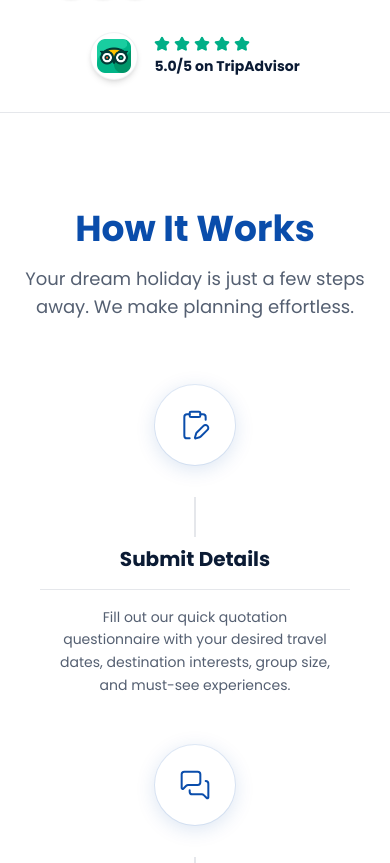
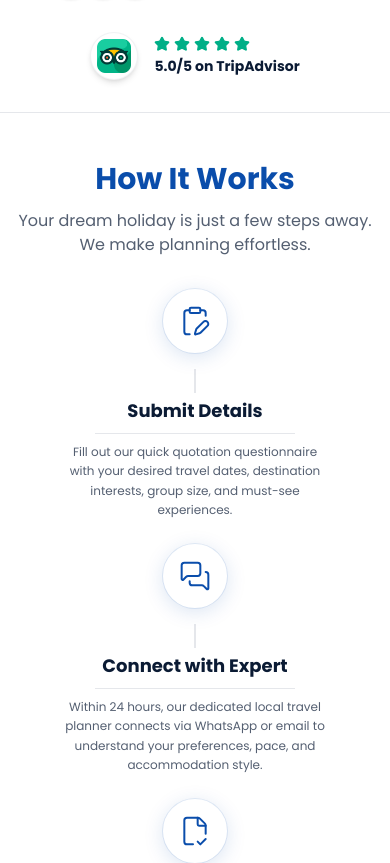
Before and after one commit to chithilamanul1/oceanway-tours-, a Next.js app: page / in a window 390 px wide. Shown: the part 841-1704 px from the top of the page. Built offline with nearby package versions, Linux system fonts and the light colour scheme.

Commit message:
Optimize HowItWorks section vertical spacing for mobile screens

```diff
--- a/src/components/home/HowItWorks.tsx
+++ b/src/components/home/HowItWorks.tsx
@@ -13,31 +13,31 @@ export default function HowItWorks() {
   ];
 
   return (
-    <section className="py-24 bg-white overflow-hidden">
-      <div className="container mx-auto px-6">
+    <section className="py-12 md:py-24 bg-white overflow-hidden">
+      <div className="container mx-auto px-4 md:px-6">
         <ScrollReveal direction="up">
-          <div className="text-center mb-16">
-            <h2 className="text-4xl md:text-5xl font-bold text-brand mb-4 font-display">How It Works</h2>
-            <p className="text-forest/70 text-lg">
+          <div className="text-center mb-8 md:mb-16">
+            <h2 className="text-3xl md:text-5xl font-bold text-brand mb-3 md:mb-4 font-display">How It Works</h2>
+            <p className="text-forest/70 text-base md:text-lg">
               Your dream holiday is just a few steps away. We make planning effortless.
             </p>
           </div>
         </ScrollReveal>
 
-        <div className="relative mt-16 max-w-6xl mx-auto px-4">
+        <div className="relative mt-8 md:mt-16 max-w-6xl mx-auto px-2 md:px-4">
           {/* Connecting Line */}
           <div className="hidden md:block absolute top-[40px] left-[12%] right-[12%] h-[2px] bg-line z-0" />
 
-          <div className="grid grid-cols-1 md:grid-cols-4 gap-12 md:gap-6 relative z-10">
+          <div className="grid grid-cols-1 md:grid-cols-4 gap-6 md:gap-6 relative z-10">
             {howItWorks.map((step, index) => (
               <ScrollReveal key={index} delay={0.15 * index} direction="up" className="flex flex-col items-center text-center group">
-                <div className="w-20 h-20 rounded-full bg-white shadow-[0_4px_20px_rgba(10,77,171,0.15)] flex items-center justify-center text-brand mb-6 group-hover:scale-110 transition-transform duration-300 relative border-[6px] border-white ring-1 ring-brand/10">
+                <div className="w-16 h-16 md:w-20 md:h-20 rounded-full bg-white shadow-[0_4px_20px_rgba(10,77,171,0.15)] flex items-center justify-center text-brand mb-3 md:mb-6 group-hover:scale-110 transition-transform duration-300 relative border-[4px] md:border-[6px] border-white ring-1 ring-brand/10">
                   {stepIcons[index]}
                 </div>
                 {/* Small connecting line for mobile */}
-                <div className="md:hidden w-0.5 h-10 bg-line my-2" />
-                <h3 className="text-xl font-bold text-forest mb-4 pb-4 border-b border-line w-full">{step.title}</h3>
-                <p className="text-forest/70 text-sm leading-relaxed max-w-[280px]">{step.description}</p>
+                <div className="md:hidden w-0.5 h-6 bg-line my-1" />
+                <h3 className="text-lg md:text-xl font-bold text-forest mb-2 md:mb-4 pb-2 md:pb-4 border-b border-line w-full max-w-[200px] md:max-w-none mx-auto">{step.title}</h3>
+                <p className="text-forest/70 text-xs md:text-sm leading-relaxed max-w-[260px] md:max-w-[280px]">{step.description}</p>
               </ScrollReveal>
             ))}
           </div>
```
